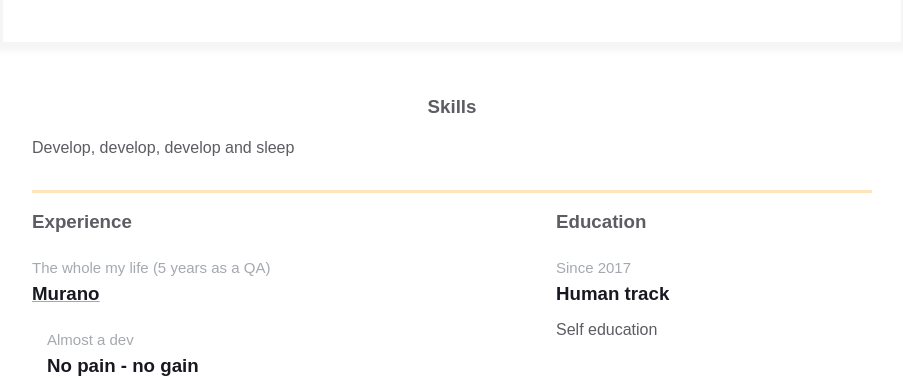
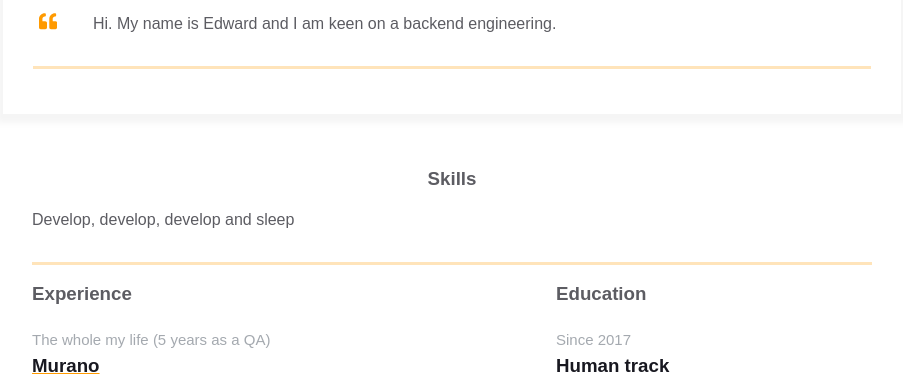
Before and after one commit to egrygoryan/homepage, a plain HTML site: page index.html in a window 1280 px wide. Shown: the part 338-725 px from the top of the page, without its empty margins (188-1091 px from the left). Drawn offline with Linux system fonts and the light colour scheme.

Commit message:
Intro is provided

```diff
--- a/index.html
+++ b/index.html
@@ -43,6 +43,22 @@
                   <span>Edward Grigoryan</span>
                 </a>
               </div>
+            </div>
+          </div>
+        </div>
+        <div class="container">
+          <div class="resume__block">
+            <div class="intro">
+              <div class="intro__icon-wrapper">
+                <svg class="intro__icon" xmlns="http://www.w3.org/2000/svg" viewBox="0 0 512 512">
+                  <path
+                    d="M464 256h-80v-64c0-35.3 28.7-64 64-64h8c13.3 0 24-10.7 24-24V56c0-13.3-10.7-24-24-24h-8c-88.4 0-160 71.6-160 160v240c0 26.5 21.5 48 48 48h128c26.5 0 48-21.5 48-48V304c0-26.5-21.5-48-48-48zm-288 0H96v-64c0-35.3 28.7-64 64-64h8c13.3 0 24-10.7 24-24V56c0-13.3-10.7-24-24-24h-8C71.6 32 0 103.6 0 192v240c0 26.5 21.5 48 48 48h128c26.5 0 48-21.5 48-48V304c0-26.5-21.5-48-48-48z">
+                  </path>
+                </svg>
+              </div>
+              <p class="intro_text">Hi.
+                My name is Edward and I am keen on a backend engineering.
+              </p>
             </div>
           </div>
         </div>
```
